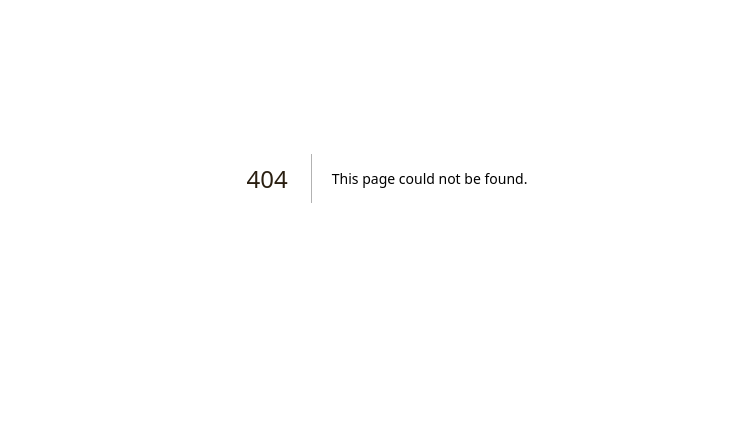
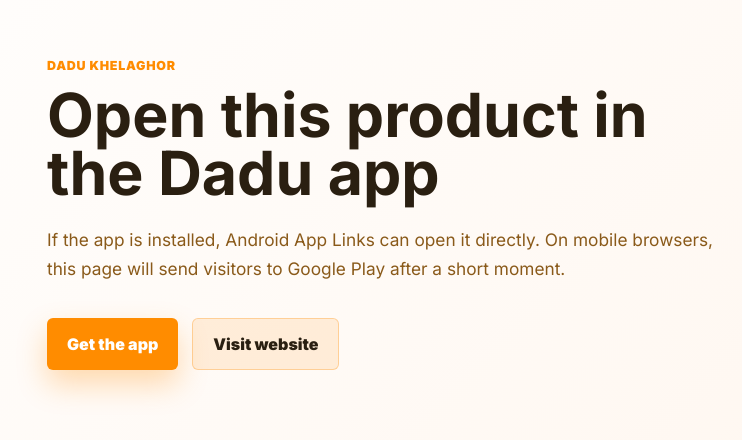
Before and after one commit to sayedulmorsalin/dadu-info, a Next.js app: page /product in a window 1280 px wide. Before the commit this address had no page. Shown: the part 222-662 px from the top of the page, without its empty margins (253-995 px from the left). Built offline with nearby package versions, Linux system fonts and the light colour scheme.

Commit message:
deeplink

```diff
--- /dev/null
+++ b/app/product/ProductStoreRedirect.tsx
@@ -0,0 +1,24 @@
+"use client";
+
+import { useEffect } from "react";
+
+const PLAY_STORE_URL =
+  "https://play.google.com/store/apps/details?id=com.sayedulmarsalin.dadu";
+
+export default function ProductStoreRedirect() {
+  useEffect(() => {
+    const isMobile = /Android|iPhone|iPad/i.test(navigator.userAgent);
+
+    if (!isMobile) {
+      return;
+    }
+
+    const redirectTimer = window.setTimeout(() => {
+      window.location.href = PLAY_STORE_URL;
+    }, 2500);
+
+    return () => window.clearTimeout(redirectTimer);
+  }, []);
+
+  return null;
+}
--- /dev/null
+++ b/app/product/page.tsx
@@ -0,0 +1,52 @@
+import type { Metadata } from "next";
+import Link from "next/link";
+import ProductStoreRedirect from "./ProductStoreRedirect";
+
+const playStoreUrl =
+  "https://play.google.com/store/apps/details?id=com.sayedulmarsalin.dadu";
+
+export const metadata: Metadata = {
+  title: "Open Product in Dadu App",
+  description:
+    "Open Dadu product links in the Android app, or install Dadu from Google Play.",
+  alternates: {
+    canonical: "https://dadubd.com/product",
+  },
+};
+
+export default function ProductFallbackPage() {
+  return (
+    <main
+      style={{
+        alignItems: "center",
+        background: "linear-gradient(135deg, #ffffff 0%, #fff6ee 100%)",
+        color: "var(--ink)",
+        display: "flex",
+        minHeight: "100svh",
+        padding: "120px 20px 48px",
+      }}
+    >
+      <ProductStoreRedirect />
+
+      <section style={{ margin: "0 auto", maxWidth: 680, width: "100%" }}>
+        <p className="eyebrow">Dadu Khelaghor</p>
+        <h1 style={{ fontSize: "clamp(2rem, 7vw, 3.8rem)" }}>
+          Open this product in the Dadu app
+        </h1>
+        <p style={{ color: "var(--muted)", fontSize: "1.08rem", lineHeight: 1.7 }}>
+          If the app is installed, Android App Links can open it directly. On
+          mobile browsers, this page will send visitors to Google Play after a
+          short moment.
+        </p>
+        <div className="heroActions">
+          <a className="primaryButton" href={playStoreUrl}>
+            Get the app
+          </a>
+          <Link className="secondaryButton" href="/">
+            Visit website
+          </Link>
+        </div>
+      </section>
+    </main>
+  );
+}
```
